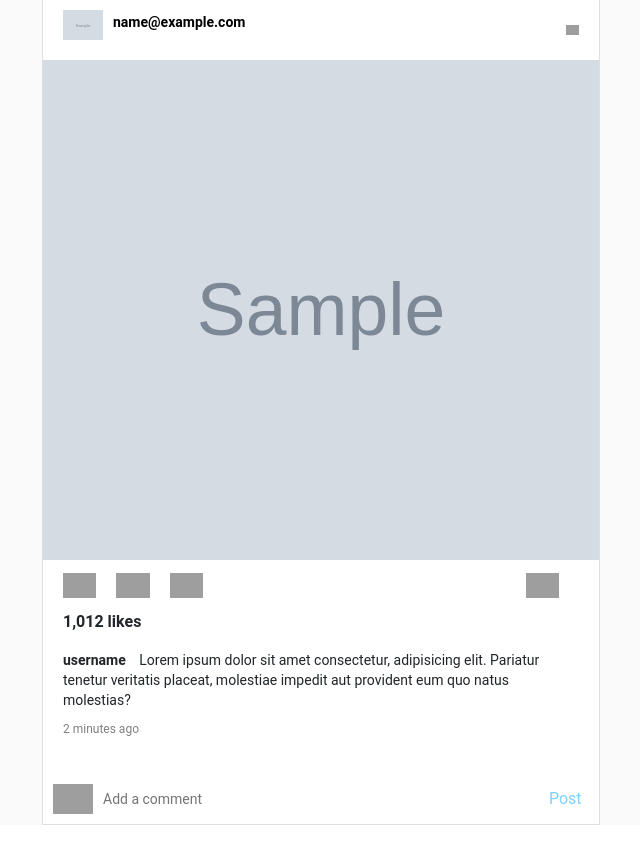
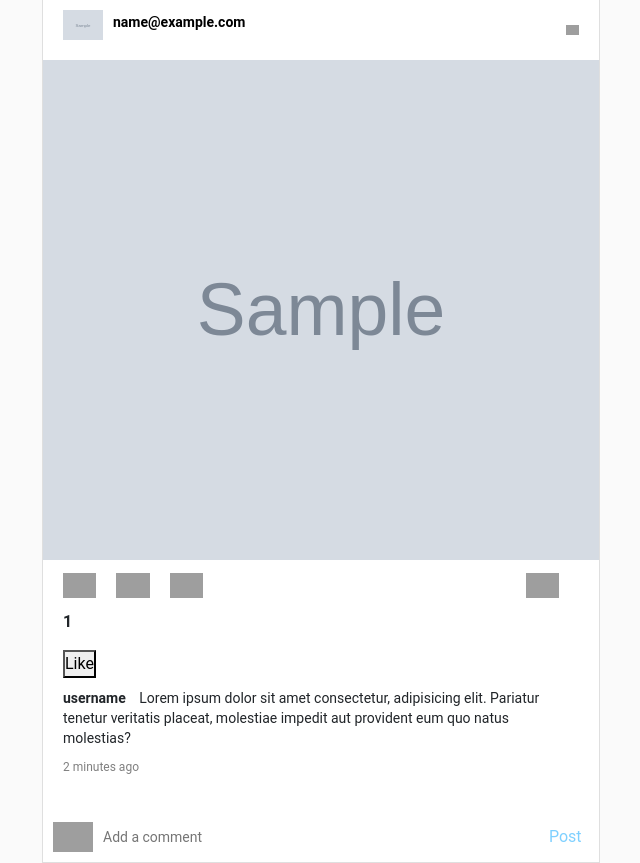
Before and after one commit to TanitaDev/homework_63_tanita_pak, a Django app: page / in a window 1280 px wide. Shown: the part 89-952 px from the top of the page, without its empty margins (319-959 px from the left). Before the commit the page ends 914 px from the top, so only its background shows below. Run offline with Django 3.2, Linux system fonts and the light colour scheme; tables that the repository leaves empty hold one stand-in row (values such as "Sample post"); grey boxes marked "Sample" are stand-in pictures; some libraries are stand-ins or nearby versions; grey boxes are pictures that could not be loaded.

Commit message:
Этап лайки 1. Добавлен функционал лайков

```diff
--- a/app/posts/urls.py
+++ b/app/posts/urls.py
@@ -1,11 +1,13 @@
 from django.urls import path
 
 from posts.views.base import IndexView
+from posts.views.post_like import LikePost
 from posts.views.search import SearchView
 from posts.views.posts import AddPost
 
 urlpatterns = [
     path('', IndexView.as_view(), name='index'),
     path('add-post', AddPost.as_view(), name='add_post'),
-    path('search', SearchView.as_view(), name='search')
+    path('search', SearchView.as_view(), name='search'),
+    path('like/<int:pk>', LikePost.as_view(), name='like')
 ]
--- a/app/templates/index.html
+++ b/app/templates/index.html
@@ -14,7 +14,6 @@
                     <div class="post w-50">
                         <div class="info">
                             <div class="user">
-
                                 <div class="profile-pic"><img src="{{ post.author.avatar.url }}" alt=""></div>
                                 <p class="username">{{ post.author }}</p>
                             </div>
@@ -28,7 +27,11 @@
                                 <img src="img/send.PNG" class="icon" alt="">
                                 <img src="img/save.PNG" class="save icon" alt="">
                             </div>
-                            <p class="likes">1,012 likes</p>
+                            <p class="likes">{{ post.user_likes.count }}</p>
+                            <form action="{% url 'like' post.pk %}" method="post">
+                                {% csrf_token %}
+                                <button type="submit">Like</button>
+                            </form>
                             <p class="description"><span>username </span> Lorem ipsum dolor sit amet consectetur,
                                 adipisicing elit. Pariatur tenetur veritatis placeat, molestiae impedit aut provident
                                 eum quo natus molestias?</p>
```
Also changed, not shown: app/posts/views/post_like.py (added, +18 -0 lines).
